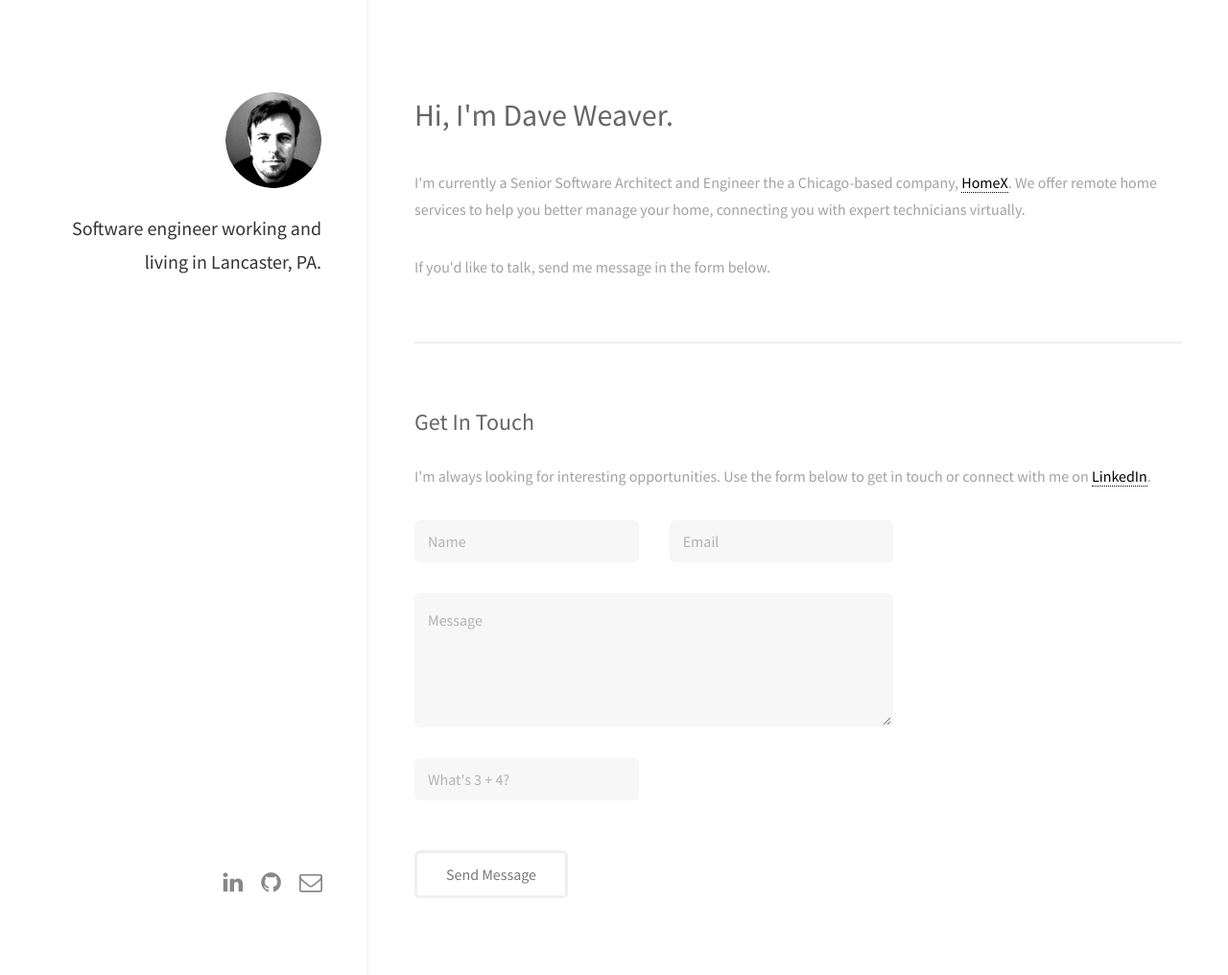
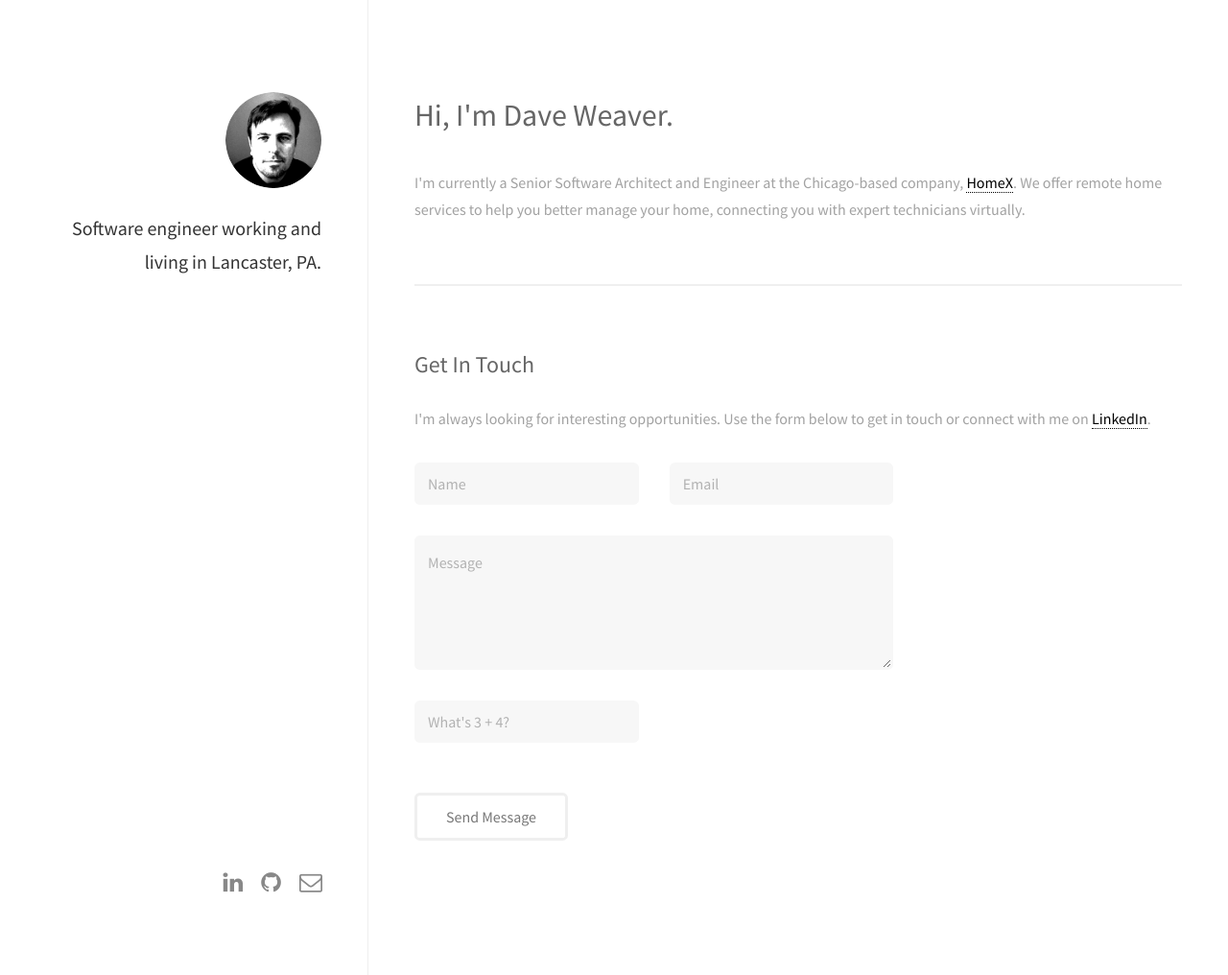
Before and after one commit to davideweaver/davideweaver.github.io, a Jekyll site: the page built from index.html, in a window 1280 px wide and 1016 px high. Shown: the whole window at 96% size. Built offline with Jekyll 4.4.1, drawn with Linux system fonts in a browser that asks for light colours; nearby versions of some CDN libraries.

Commit message:
update description

```diff
--- a/_layouts/default.html
+++ b/_layouts/default.html
@@ -13,10 +13,8 @@
 	<header class="major">
 		<h2>Hi, I'm Dave Weaver.</h2>
 	</header>
-	<p>I'm currently a Senior Software Architect and Engineer the a Chicago-based company, <a href="https://homex.com">HomeX</a>.
+	<p>I'm currently a Senior Software Architect and Engineer at the Chicago-based company, <a href="https://homex.com">HomeX</a>.
 		We offer remote home services to help you better manage your home, connecting you with expert technicians virtually.</p>
-	<p>
-		If you'd like to talk, send me message in the form below.</p>
 </section>
 
 <section>
```
